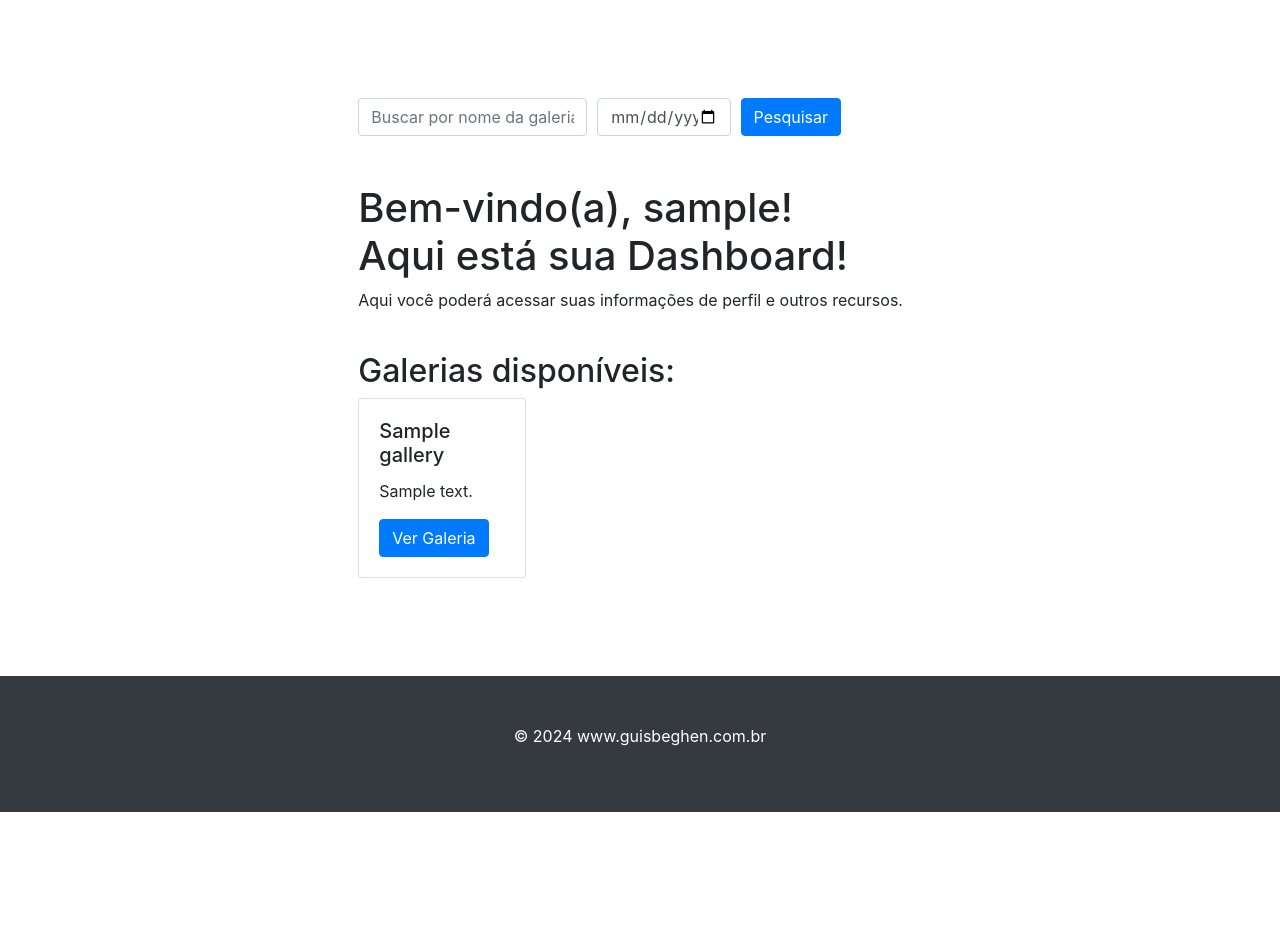
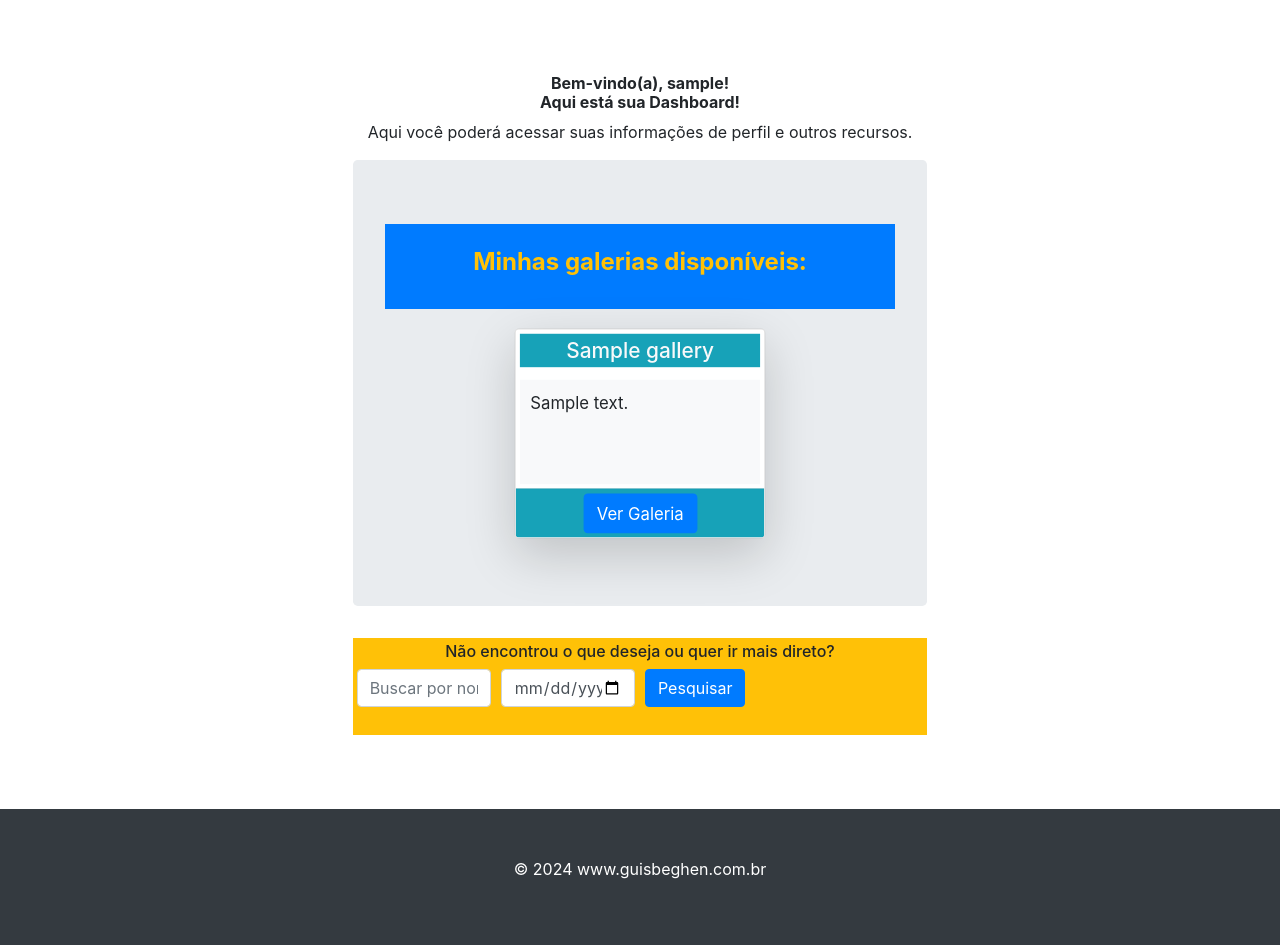
Before and after one commit to Guisbeghendev/RGS, a Django app: page /autenticad/dashboard/ in a window 1280 px wide. Shown: the part 322-1267 px from the top of the page. Before the commit the page ends 1134 px from the top, so only its background shows below. Run offline with Django 5.2, Linux system fonts and the light colour scheme; a user stored in the database is signed in; tables that the repository leaves empty hold one stand-in row (values such as "Sample post").

Commit message:
v2-att18-front dashboard basico

```diff
--- a/autenticad/templates/autenticad/dashboard.html
+++ b/autenticad/templates/autenticad/dashboard.html
@@ -3,12 +3,63 @@
 
 {% block content %}
 
+<!--boas vindas ao visitante-->
+<div class="container text-center">
+<h6><dt>Bem-vindo(a), {{ user.nickname }}! <br>Aqui está sua Dashboard!</dt></h6>
+<p>Aqui você poderá acessar suas informações de perfil e outros recursos.</p>
+</div>
+<!--fim boas vindas ao visitante-->
+
+<!--conteudo da dashboard-->
+    <div class="jumbotron">
+
+        <!-- Exibir galerias que o usuário pode acessar -->
+        <!-- titulo pagina -->
+        <div class="conteiner-fluid bg-primary text-center font-weight-bolder text-warning">
+            <br><h4><dt>Minhas galerias disponíveis:</dt></h4><br>
+        </div>
         <br>
+        <!--galerias disponiveis-->
+        <div class="row gx-3 gy-4 justify-content-center"> <!-- Espaço reduzido entre colunas -->
+            {% for gallery in user_galleries %}
+                {% if gallery.level <= user.user_level %}
+                    <div class="col-lg-6 col-md-8 col-sm-12 mb-2">  <!-- Mais largura nas telas maiores -->
+                        <div class="card h-100 shadow-lg card-3d pulse-card">
+                            <div class="card-body p-1">  <!-- Mais espaço interno em telas grandes -->
+                                <h5 class="card-title bg-info text-center text-light p-1">
+                                    {{ gallery.title }}
+                                </h5>
+                                <p class="card-text bg-light text-left" style="padding: 10px 10px; min-height: 100px;">
+                                    {{ gallery.description }}
+                                </p>
+                            </div>
+                            <div class="card-footer bg-info text-center p-1">
+                                <a href="{% url 'reposit_n1:gallery_detail' gallery.id %}" class="btn btn-primary">
+                                    Ver Galeria
+                                </a>
+                            </div>
+                        </div>
+                    </div>
+                {% endif %}
+            {% empty %}
+                <p>Você não tem acesso a nenhuma galeria no momento.</p>
+            {% endfor %}
+        </div>
+
+
+
+
+
+
+    </div>
+
 
 <!-- Campo de pesquisa de galerias -->
+<div class="container bg-warning mt-0 text-center my-auto mx-auto p-1">
+    <h6>Não encontrou o que deseja ou quer ir mais direto?</h6>
     <form method="GET" action="{% url 'dashboard' %}" class="mb-4">
         <div class="form-row">
-        <div class="col-md-5">
+            <div class="col-md-3">
                 <input type="text" name="search" class="form-control"
                     placeholder="Buscar por nome da galeria..." value="{{ request.GET.search }}">
             </div>
@@ -20,33 +71,7 @@
             </div>
         </div>
     </form>
-
-
-<br>
-
-
-<h1>Bem-vindo(a), {{ user.nickname }}! <br>Aqui está sua Dashboard!</h1>
-<p>Aqui você poderá acessar suas informações de perfil e outros recursos.</p>
-<br>
-
-<!-- Exibir galerias que o usuário pode acessar -->
-<h2>Galerias disponíveis:</h2>
-<div class="row">
-    {% for gallery in user_galleries %}
-        {% if gallery.level <= user.user_level %}  <!-- Verifica se o nível da galeria é menor ou igual ao nível do usuário -->
-            <div class="col-md-4">
-                <div class="card mb-4">
-                    <div class="card-body">
-                        <h5 class="card-title">{{ gallery.title }}</h5>
-                        <p class="card-text">{{ gallery.description }}</p>
-                        <a href="{% url 'reposit_n1:gallery_detail' gallery.id %}" class="btn btn-primary">Ver Galeria</a>
 </div>
-                </div>
-            </div>
-        {% endif %}
-    {% empty %}
-        <p>Você não tem acesso a nenhuma galeria no momento.</p>
-    {% endfor %}
-</div>
+<!-- fim Campo de pesquisa de galerias -->
 
 {% endblock %}
--- a/templates/dashbase.html
+++ b/templates/dashbase.html
@@ -42,13 +42,12 @@
         </div>
     </div>
 
-    <!-- rodape/footer -->
-    <div class="container-fluid bg-dark">
-        <div class="footer">
-            <p>&copy; 2024 www.guisbeghen.com.br</p>
+        <!-- Rodapé -->
+        <div class="container-fluid bg-dark">
+            <div class="footer text-center">
+                <p>&copy; 2024 www.guisbeghen.com.br</p>
+            </div>
         </div>
-    </div>
-    <br><br>
 
     <!-- Scripts Bootstrap 4 -->
     <script src="https://cdn.jsdelivr.net/npm/jquery@3.7.1/dist/jquery.slim.min.js"></script>
```
Lines whose indentation alone changed are shown as unchanged.
